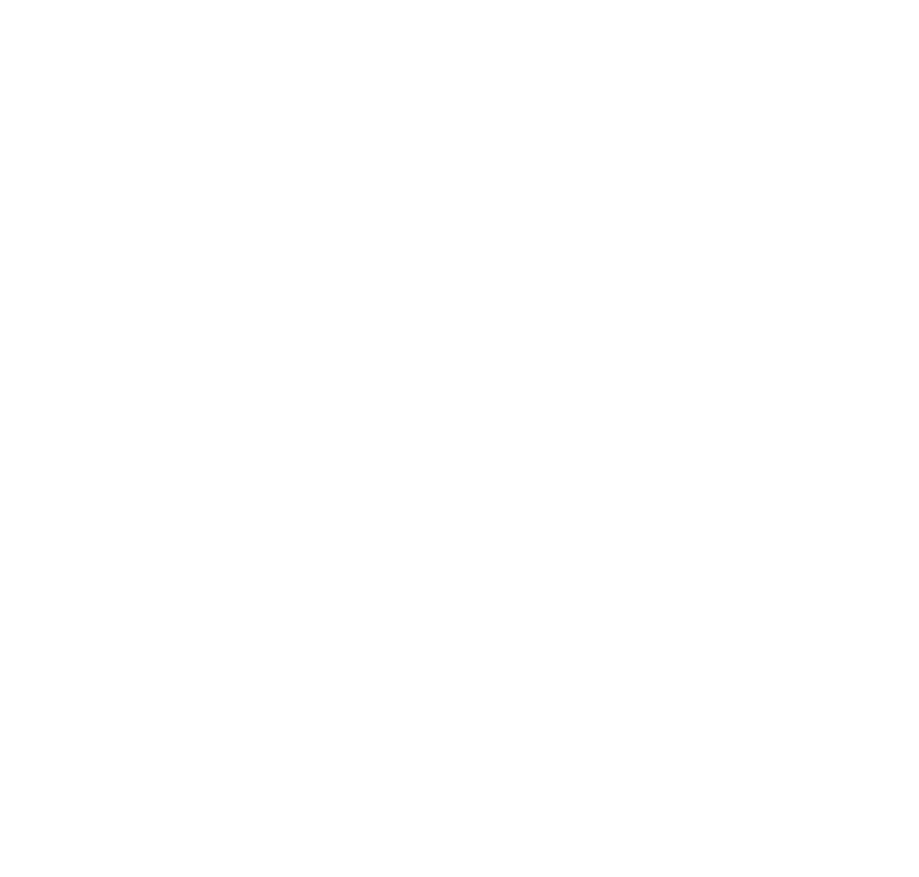
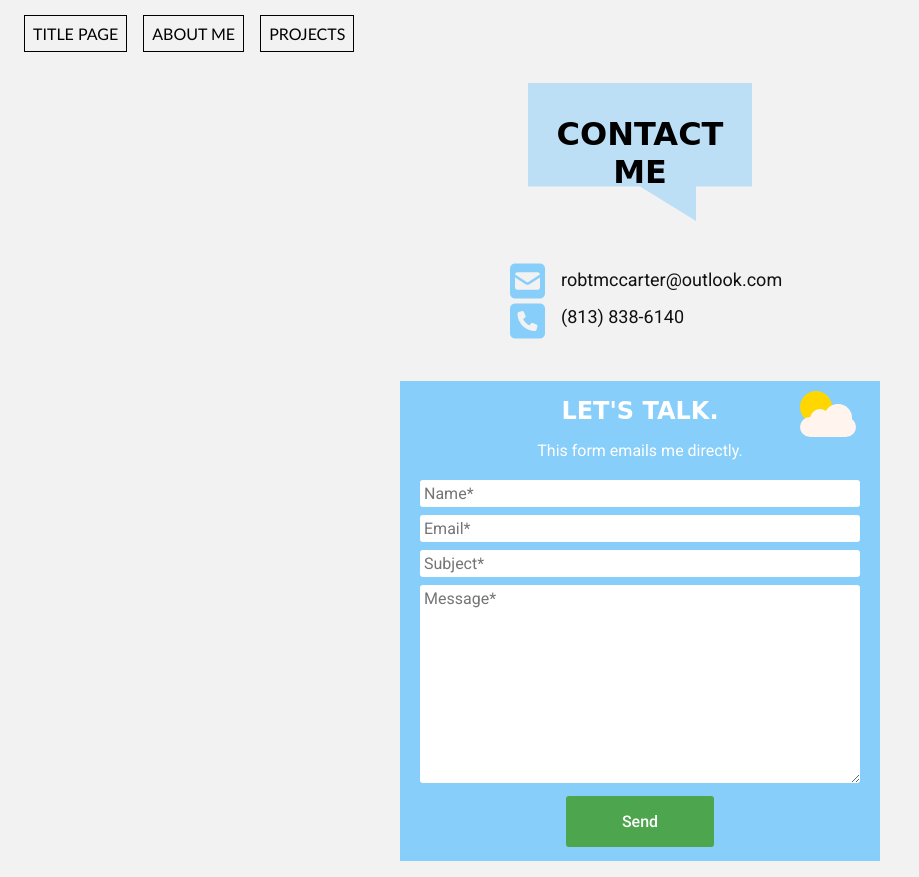
Before and after one commit to robertmc5/VanillaPortfolio, a plain HTML site: page pages/contact.html in a window 1280 px wide. Shown: the whole page, without its empty margins (0-919 px from the left). Before the commit the page ends 800 px from the top, so only its background shows below. Drawn offline with Linux system fonts and the light colour scheme; a web font is replaced by a local one.

Commit message:
feat: create contact page

```diff
--- a/pages/about.css
+++ b/pages/about.css
@@ -131,7 +131,7 @@ button:active {
 }
 
 .depiction::before {
-  background-color: #B0E0E680;
+  background-color: #87CEFA66;
   clip-path: polygon(75% 0%, 100% 50%, 75% 100%, 0% 100%, 25% 50%, 0% 0%);
   position: absolute;
   content: "";
--- /dev/null
+++ b/pages/contact.css
@@ -0,0 +1,221 @@
+/* Global */
+* {
+  margin: 0;
+  padding: 0;
+  box-sizing: border-box;
+}
+
+body {
+  width: 100%;
+  min-width: 20rem;
+  height: 100%;
+  font-family: 'Roboto', sans-serif;
+  background-color: #F2F2F2;
+  padding: 1rem;
+}
+
+/* Navigation Bar */
+nav {
+  padding: 0.5rem 0 2.5rem 0.5rem;
+  font-size: 0;
+}
+
+a {
+  padding: 0.5rem;
+  border: 1px solid #000000;
+  margin-right: 1rem;
+  font-family: Optima, 'Century Gothic', sans-serif;
+  font-size: 1rem;
+  text-decoration: none;
+  text-transform: uppercase;
+  background-color: transparent;
+  color: #000000;
+}
+
+a:last-of-type {
+  margin-right: 0;
+}
+
+a:hover {
+  cursor: pointer;
+  background-color: rgba(255, 255, 255, 50%);
+}
+
+a:active {
+  background-color: #FFFFFF;
+}
+
+/* Page Title */
+h1,
+h2 {
+  font-family: 'Boogaloo', cursive;
+  text-transform: uppercase;
+  padding: 1rem 0;
+}
+
+#title {
+  position: relative;
+  width: 224px;
+  height: 138px;
+  margin: 0 auto;
+}
+
+#title::before {
+  background-color: #87CEFA80;
+  clip-path: polygon(0% 0%, 100% 0%, 100% 75%, 75% 75%, 75% 100%, 50% 75%, 0% 75%);
+  position: absolute;
+  content: "";
+  width: 100%;
+  height: 100%;
+}
+
+#title * {
+  position: relative;
+  margin: auto;
+  padding: 2rem 0 4.25rem 0;
+  text-align: center;
+}
+
+/* Contact Info */
+.contact-info p {
+  font-size: 18px;
+  padding-block: 0.5rem;
+}
+
+.fa-square-envelope,
+.fa-square-phone {
+  font-size: 2.5rem;
+  color: #87CEFA;
+}
+
+.contact-info {
+  margin: 2.5rem auto;
+  display: flex;
+  justify-content: center;
+  min-width: 288px;
+}
+
+.icons {
+  flex-basis: 67px;
+  text-align: center;
+}
+
+.text {
+  flex-basis: 225px;
+  color: #111111;
+}
+
+/* Contact Form Section */
+h2,
+#contact-form p {
+  color: #FFFFFF;
+}
+
+#contact-form {
+  min-width: 288px;
+  max-width: 480px;
+  height: 480px;
+  background-color: #87CEFA;
+  margin: 0 auto;
+  text-align: center;
+  position: relative;;
+}
+
+#sun {
+  background-color: gold;
+  width: 2rem;
+  height: 2rem;
+  border-radius: 50%;
+  position: absolute;
+  right: 10%;
+  top: 2%;
+}
+
+.cloud {
+  background-color: #FFF5EE;
+  width: 3.5rem;
+  height: 1.25rem;
+  border-radius: 35px;
+  position: absolute;
+  right: 5%;
+  top: 7.5%;
+}
+
+.cloud div:first-child {
+  background-color: #FFF5EE;
+  width: 1.25rem;
+  height: 1.25rem;
+  border-radius: 50%;
+  position: absolute;
+  right: 46%;
+  top: -39%;
+}
+
+.cloud div:last-child {
+  background-color: #FFF5EE;
+  width: 1.75rem;
+  height: 1.75rem;
+  border-radius: 50%;
+  position: absolute;
+  right: 8%;
+  top: -65%;
+}
+
+#contact-form p {
+  font-size: 1rem;
+}
+
+form {
+  padding: 1rem;
+  display: flex;
+  flex-direction: column;
+}
+
+form > input,
+form > textarea,
+form > button {
+  padding: 0.25rem;
+  margin: 0.25rem;
+  border: none;
+  border-radius: 3px;
+  font-family: 'Roboto', sans-serif;
+  font-size: 1rem;
+}
+
+form > button {
+  background-color: #4DA64D;
+  font-weight: 500;
+  color: #FFFFFF;
+  padding: 1rem;
+  width: 33%;
+  margin: 0.5625rem auto;
+}
+
+form > button:hover {
+  cursor: pointer;
+  opacity: 85%;
+}
+
+form > button:active {
+  box-shadow: inset 2px 2px 3px rgba(0, 0, 0, 0.6),
+              inset -2px -2px 3px rgba(255, 255, 255, 0.6);
+}
+
+/* Very small devices  ============  */
+@media only screen and (max-width: 23rem) {
+  a {
+    font-size: 0.8125rem;
+    margin-right: 0.875rem;
+  }
+  nav {
+    padding: 0.5rem 0 2rem 0.5rem;
+  }
+}
+
+/* Large devices  =========================================================  */
+@media only screen and (min-width: 48rem) {
+  body {
+    max-width: 80rem;
+    margin: 0 auto;
+  }
+}
--- a/pages/contact.html
+++ b/pages/contact.html
@@ -6,8 +6,54 @@
   <meta name="viewport" content="width=device-width, initial-scale=1.0">
   <title>Contact Rob</title>
   <link rel="icon" href="../code-icon.svg">
+  <link rel="preconnect" href="https://fonts.googleapis.com">
+  <link rel="preconnect" href="https://fonts.gstatic.com" crossorigin>
+  <link href="https://fonts.googleapis.com/css2?family=Boogaloo&family=Roboto:ital,wght@0,300;0,400;0,500;0,700;1,400&display=swap" rel="stylesheet">
+  <link rel="stylesheet" href="./contact.css">
+  <script src="https://kit.fontawesome.com/3bd347c12d.js" crossorigin="anonymous" defer></script>
 </head>
 <body>
 
+  <body>
+    <nav>
+      <a href="../index.html">Title Page</a>
+      <a href="./about.html">About Me</a>
+      <a href="./projects.html">Projects</a>
+    </nav>
+
+    <div id="title">
+      <h1>Contact Me</h1>
+    </div>
+
+    <div class="contact-info">
+      <div class="icons">
+        <div><i class="fa-solid fa-square-envelope"></i></div>
+        <div><i class="fa-solid fa-square-phone"></i></div>
+      </div>
+      <div class="text">
+        <p>robtmccarter@outlook.com</p>
+        <p>(813) 838-6140</p>
+      </div>
+    </div>
+
+    <section id="contact-form">
+      <h2>Let's Talk.</h2>
+      <div id="sun"></div>
+      <div class="cloud">
+        <div></div>
+        <div></div>
+      </div>
+      <p>This form emails me directly.</p>
+      <form action="https://formsubmit.co/174c4086347e499c0e6576c4a1a68f88" method="POST">
+        <input type="text" name="name" placeholder="Name*" required>
+        <input type="email" name="email" placeholder="Email*" required>
+        <input type="text" name="subject" placeholder="Subject*" required>
+        <input type="hidden" name="_subject" value="Portfolio site contact form submission">
+        <textarea name="message" placeholder="Message*" rows="10" required></textarea>
+        <!-- <input type="hidden" name="_next" value="./thankyou.html">                    TODO -->
+        <button type="submit">Send</button>
+      </form>
+    </section>
+
 </body>
 </html>
--- a/pages/projects.css
+++ b/pages/projects.css
@@ -61,7 +61,7 @@ h2 {
 }
 
 #title::before {
-  background-color: #B0E0E680;
+  background-color: #87CEFA80;
   clip-path: polygon(25% 0%, 100% 0%, 75% 100%, 0% 100%);
   position: absolute;
   content: "";
```
